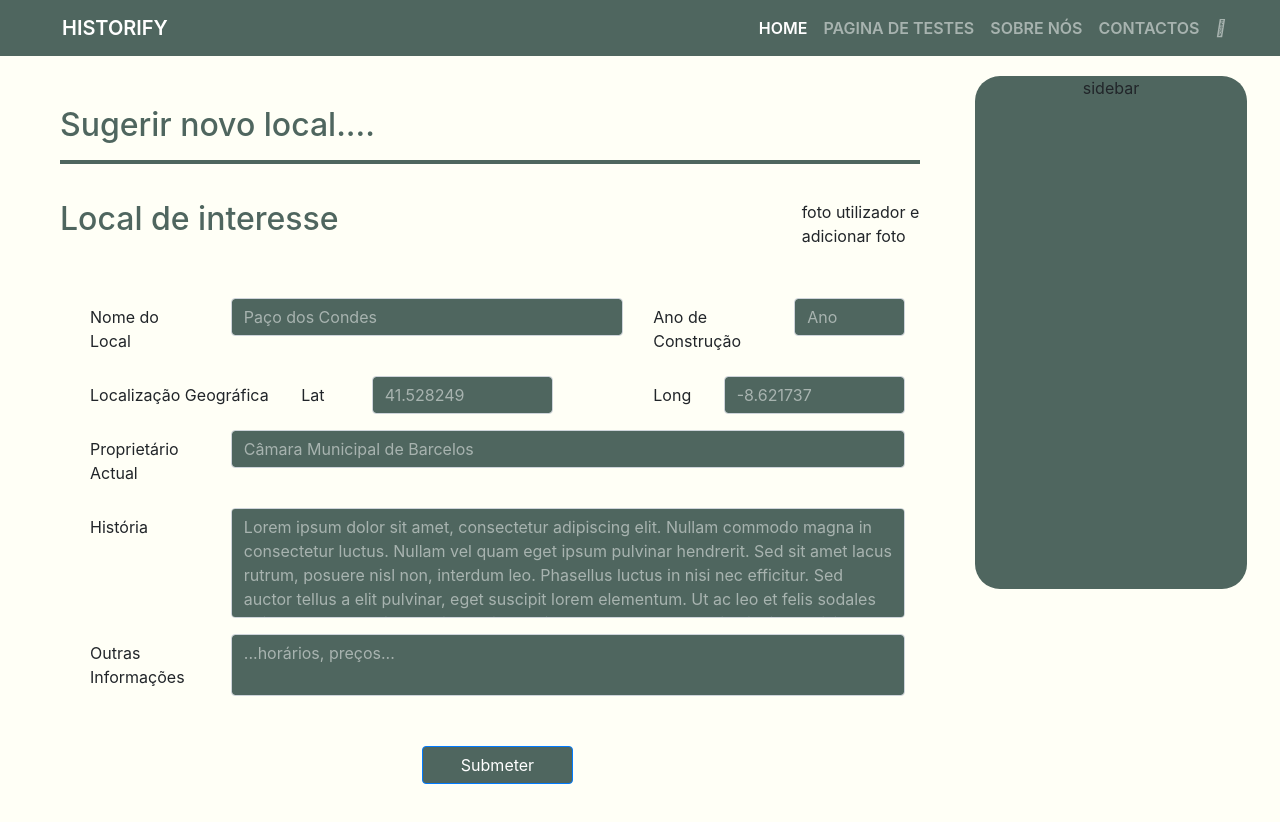
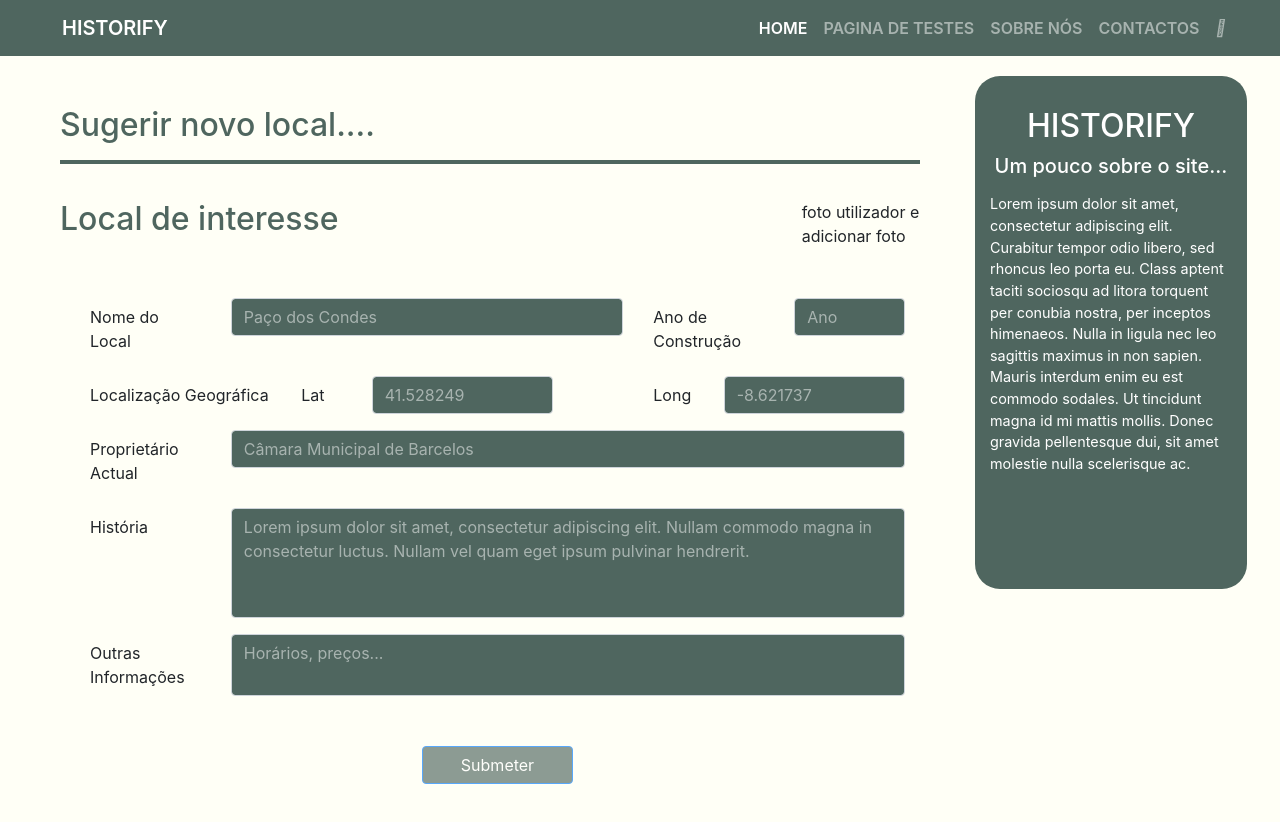
Before and after one commit to JoanaP22/Historify2019, an Angular app: page /sugestoes in a window 1280 px wide. Built offline with nearby package versions, Linux system fonts and the light colour scheme; what angular-font-awesome would draw is missing.

Commit message:
Sidebar - Sugestões
mais alterações nos inputs e no design

```diff
--- a/src/app/navbar/navbar.component.html
+++ b/src/app/navbar/navbar.component.html
@@ -2,7 +2,7 @@
 <nav class="navbar navbar-expand-lg navbar-dark bg-dark static-top">
     <div class="container">
         <img class="navbar-brand" src="">
-        <a class="navbar-brand" href="#">HISTORIFY</a>
+        <a class="navbar-brand" href='' routerLink = "home-page" routerLinkActive="router-link-active">HISTORIFY</a>
         <button class="navbar-toggler" type="button" data-toggle="collapse" data-target="#navbarResponsive" aria-controls="navbarResponsive" aria-expanded="false" aria-label="Toggle navigation">
           <span class="navbar-toggler-icon"></span>
         </button>
--- a/src/app/sugestoes/sugestoes.component.css
+++ b/src/app/sugestoes/sugestoes.component.css
@@ -58,6 +58,7 @@ hr {
     height: 70%;
     position: absolute;
     width: 85%;
+    padding-top: 30px;
 }
 
 input {
@@ -79,3 +80,42 @@ input:focus {
     background-color: #4F665F;
     color: white;
 }
+input:focus::placeholder {
+
+    color: transparent;
+}
+
+textarea:focus {
+    background-color: #4F665F;
+    color: white;
+}
+
+input[type=number]::-webkit-inner-spin-button,
+input[type=number]::-webkit-outer-spin-button {
+  -webkit-appearance: none;
+  margin: 0;
+}
+
+textarea:focus::placeholder {
+
+    color: transparent;
+}
+
+.row-historify {
+    height: 10%;
+    vertical-align: middle;
+    color: white;
+}
+
+.row-sobre {
+    height: 5%;
+    vertical-align:middle;
+    color: white;
+}
+
+.row-historia {
+    height: 85%;
+    padding: 15px;
+    font-size: 0.9rem;
+    color: white;
+}
--- a/src/app/sugestoes/sugestoes.component.html
+++ b/src/app/sugestoes/sugestoes.component.html
@@ -36,12 +36,14 @@
 
                                     <label for="inputAddress" class="col-sm-2 col-form-label">Nome do Local</label>
                                     <div class="col-sm-6">
-                                        <input type="text" class="form-control" placeholder="Paço dos Condes">
+                                        <input type="text" class="form-control" placeholder="Paço dos Condes" [(ngModel)]="localName"
+                                        [ngModelOptions]="{standalone: true}" required >
                                     </div>
 
                                     <label for="inputAddress" class="col-sm-2 col-form-label">Ano de Construção</label>
                                     <div class="col-sm-2">
-                                        <input type="text" class="form-control" placeholder="Ano">
+                                        <input type="text" class="form-control" placeholder="Ano" [(ngModel)]="localYear"
+                                        [ngModelOptions]="{standalone: true}">
                                     </div>
                                 </div>
 
@@ -52,7 +54,8 @@
                                     <p class="col-sm-3 col-form-label">Localização Geográfica</p>
                                     <label for="inputAddress" class="col-sm-1 col-form-label">Lat</label>
                                     <div class="col-sm-3">
-                                        <input type="number" class="form-control" placeholder="41.528249">
+                                        <input type="number" class="form-control" placeholder="41.528249" [(ngModel)]="localLat"
+                                        [ngModelOptions]="{standalone: true}" >
                                     </div>
 
                                     <div class="col-1">
@@ -60,7 +63,8 @@
                                     </div>
                                     <label for="inputAddress" class="col-sm-1 col-form-label">Long</label>
                                     <div class="col-sm-3">
-                                        <input type="number" class="form-control" placeholder="-8.621737">
+                                        <input type="number" class="form-control" placeholder="-8.621737" [(ngModel)]="localLong"
+                                        [ngModelOptions]="{standalone: true}">
                                     </div>
 
                                 </div>
@@ -70,7 +74,8 @@
 
                                     <label for="inputAddress" class="col-sm-2 col-form-label">Proprietário Actual</label>
                                     <div class="col-sm-10">
-                                        <input type="text" class="form-control" placeholder="Câmara Municipal de Barcelos">
+                                        <input type="text" class="form-control" placeholder="Câmara Municipal de Barcelos" [(ngModel)]="localPropr"
+                                        [ngModelOptions]="{standalone: true}">
                                     </div>
 
                                 </div>
@@ -82,7 +87,7 @@
                                         <label for="inputAddress" class="col-sm-2 col-form-label">História</label>
                                         <div class="col-sm-10">
                                             <textarea class="form-control local-history" id="exampleFormControlTextarea1" rows="4"
-                                            placeholder="Lorem ipsum dolor sit amet, consectetur adipiscing elit. Nullam commodo magna in consectetur luctus. Nullam vel quam eget ipsum pulvinar hendrerit. Sed sit amet lacus rutrum, posuere nisl non, interdum leo. Phasellus luctus in nisi nec efficitur. Sed auctor tellus a elit pulvinar, eget suscipit lorem elementum. Ut ac leo et felis sodales euismod. Suspendisse eu ipsum imperdiet, pellentesque leo quis, tincidunt nisi. Sed eleifend facilisis mauris sit amet suscipit. Donec vulputate nulla nisl, id hendrerit sem ornare sed. Maecenas efficitur purus vel nisl tristique viverra. Pellentesque volutpat felis vel urna faucibus commodo. Morbi quis velit purus. Maecenas fermentum orci vitae dignissim ultrices."
+                                            [(ngModel)]="localHistory" [ngModelOptions]="{standalone: true}" placeholder="Lorem ipsum dolor sit amet, consectetur adipiscing elit. Nullam commodo magna in consectetur luctus. Nullam vel quam eget ipsum pulvinar hendrerit."
                                             ></textarea>
                                         </div>
 
@@ -93,14 +98,14 @@
 
                                         <label for="inputAddress" class="col-sm-2 col-form-label">Outras Informações</label>
                                         <div class="col-sm-10">
-                                            <textarea class="form-control local-history" id="exampleFormControlTextarea1" rows="2" placeholder="...horários, preços..."></textarea>
+                                            <textarea class="form-control local-history" id="exampleFormControlTextarea1" rows="2" placeholder="Horários, preços..." [(ngModel)]="localOtherInfo" [ngModelOptions]="{standalone: true}" ></textarea>
                                         </div>
 
                                 </div>
 
                                 <div class="row justify-content-center coluna-submeter">
                                     <div class="col-4 text-center">
-                                            <button type="submit" class="btn btn-primary">Submeter</button>
+                                            <button type="submit" class="btn btn-primary" [disabled]= "(localName === '') || (localName === untouched ) ">Submeter</button>
                                     </div>
                                 </div>
 
@@ -116,8 +121,34 @@
         <div class="col-3">
 
             <!-- Sidebar com historia do site -->
-            <div class="sidebar-atributes text-center"> sidebar
+            <div class="sidebar-atributes ">
+                <div class="row row-historify align-items-center">
+                    <div class="col-12 text-center">
+                        <h2>HISTORIFY</h2>
+                    </div>
+                </div>
+
+                <div class="row row-sobre align-items-center">
+                    <div class="col-12 text-center">
+                        <h5>Um pouco sobre o site...</h5>
+                    </div>
+                </div>
+
+                <div class="row row-historia align-items-top">
+                    <div class="col-12">
+                        <p>Lorem ipsum dolor sit amet, consectetur adipiscing elit. Curabitur tempor odio libero, sed rhoncus leo porta eu. Class aptent taciti sociosqu ad litora torquent per conubia nostra, per inceptos himenaeos. Nulla in ligula nec leo sagittis maximus in non sapien. Mauris interdum enim eu est commodo sodales. Ut tincidunt magna id mi mattis mollis. Donec gravida pellentesque dui, sit amet molestie nulla scelerisque ac.</p>
+                    </div>
+                </div>
+
+
             </div>
         </div>
     </div>
 </div>
+
+
+<!--
+PARA RESOLVER:
+
+Sidebar: se tiver fixed quando se da scroll down e a barra de navegação desaparece, deixa muita margem em cima.
+Se estiver como position absolute, passa a aceitar scroll... -->
--- a/src/app/sugestoes/sugestoes.component.ts
+++ b/src/app/sugestoes/sugestoes.component.ts
@@ -7,6 +7,16 @@ import { Component, OnInit } from '@angular/core';
 })
 export class SugestoesComponent implements OnInit {
 
+  //declaração das variaveis dos inputs
+
+  localName: '';
+  localYear: number;
+  localLat: number;
+  localLong: number;
+  localPropr = '';
+  localHistory = '';
+  localOtherInfo = '';
+
   constructor() { }
 
   ngOnInit() {
```
Also changed, not shown: 1 other file (tests, documents, lock files or other folders).
